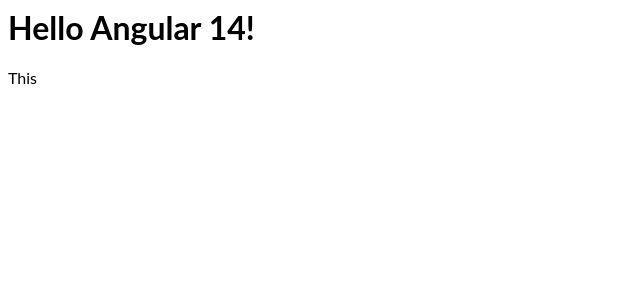
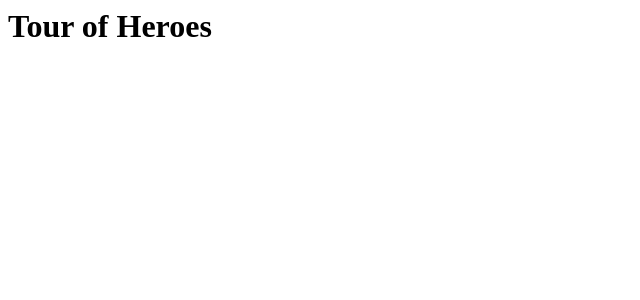
Before and after one commit to monsterofhell/angular-ivy-kpoz2y, an Angular app: page / in a window 1280 px wide. Shown: the top 300 px of the page, without its empty margins (0-640 px from the left). Built offline with nearby package versions, Linux system fonts and the light colour scheme.

Commit message:
2 files modified

```diff
--- a/src/app/app.component.html
+++ b/src/app/app.component.html
@@ -1,4 +1 @@
-<hello name="{{ name }}"></hello>
-<p>
-  This
-</p>
+<h1>{{title}}</h1>
--- a/src/app/app.component.ts
+++ b/src/app/app.component.ts
@@ -7,4 +7,6 @@
 })
 export class AppComponent  {
   name = 'Angular ' + VERSION.major;
+  title = "Tour of Heroes";
+
 }
```
